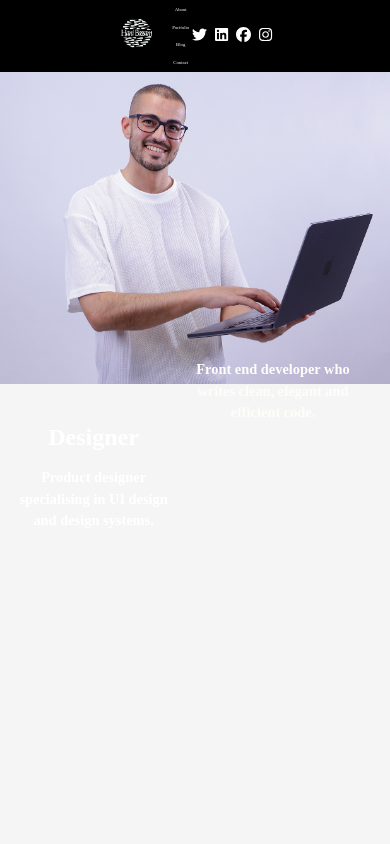
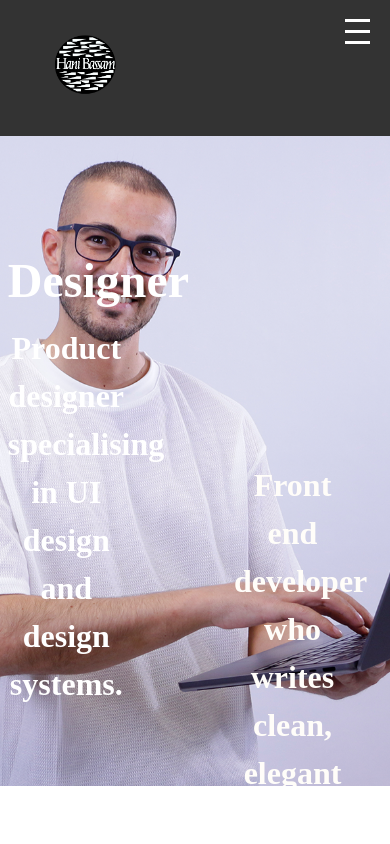
Before and after one commit to HaniBassam/Folie, a React (Vite) app: page / in a window 390 px wide. Shown: the top 844 px of the page. Built offline with nearby package versions, Linux system fonts and the light colour scheme.

Commit message:
rettelser

```diff
--- a/src/components/AboutMe.jsx
+++ b/src/components/AboutMe.jsx
@@ -38,6 +38,5 @@ return (
       </div>
     </section>
   </section>
-
 );
 }
--- a/src/components/Footer.jsx
+++ b/src/components/Footer.jsx
@@ -36,9 +36,7 @@ export default function footer() {
           <li>
             <a href="#portfolio">portfolio</a>
           </li>
-          <li>
-            <a href="#blog">blog</a>
-          </li>
+
           <li>
             <a href="#contact">contact</a>
           </li>
--- a/src/components/Nav.jsx
+++ b/src/components/Nav.jsx
@@ -1,5 +1,5 @@
+import React, { useState } from "react";
 import { FontAwesomeIcon } from "@fortawesome/react-fontawesome";
-
 import {
   faTwitter,
   faFacebook,
@@ -7,9 +7,16 @@ import {
   faInstagram,
 } from "@fortawesome/free-brands-svg-icons";
 
-export default function footer() {
+export default function Nav() {
+  const [isOpen, setIsOpen] = useState(false);
+
+  const toggleMenu = () => {
+    setIsOpen(!isOpen);
+  };
+
   return (
-    <nav>
+    <>
+      <nav className="nav">
         <div className="logo-container">
           <div className="logo">
             <img
@@ -19,7 +26,14 @@ export default function footer() {
             />
           </div>
         </div>
-      <ul className="nav-list">
+
+        <div className="burger-menu" onClick={toggleMenu}>
+          <div className="bar"></div>
+          <div className="bar"></div>
+          <div className="bar"></div>
+        </div>
+
+        <ul className={`nav-list ${isOpen ? "open" : ""}`}>
           <li>
             <a href="#about">About</a>
           </li>
@@ -27,14 +41,16 @@ export default function footer() {
             <a href="#portfolio">Portfolio</a>
           </li>
           <li>
-          <a href="#blog">Blog</a>
-        </li>
-        <li>
             <a href="#contact">Contact</a>
           </li>
         </ul>
+
         <div className="social-links">
-        <a href="https://twitter.com" target="_blank" rel="noopener noreferrer">
+          <a
+            href="https://twitter.com"
+            target="_blank"
+            rel="noopener noreferrer"
+          >
             <FontAwesomeIcon icon={faTwitter} />
           </a>
           <a
@@ -60,5 +76,6 @@ export default function footer() {
           </a>
         </div>
       </nav>
+    </>
   );
 }
--- a/src/index.css
+++ b/src/index.css
@@ -5,67 +5,93 @@
   box-sizing: border-box;
 }
 
-/* Styling for logo */
-.logo-container {
-  display: flex;
-  align-items: center;
-  justify-content: center;
-}
-
-.logo {
-  width: auto; /* Rettet fra 0% */
-  height: auto;
-  text-align: center;
-}
-
-/* Image of logo */
-.logo-img {
-  height: auto;
-  width: 70px;
-}
-
 /* Navigation */
 nav {
   display: flex;
   justify-content: space-between;
   align-items: center;
-  background-color: black;
-  padding: 0rem 1rem; /* Tilføjet en værdi for rem */
+  background-color: rgba(0, 0, 0, 0.8); /* Sort baggrund med gennemsigtighed */
+  padding: 1rem;
+  position: relative;
+  z-index: 10;
 }
 
+.logo-container {
+  display: flex;
+  align-items: center;
+}
+
+.logo-img {
+  height: 100px;
+}
+
+/* Burger-menu styling */
+.burger-menu {
+  display: none;
+  flex-direction: column;
+  cursor: pointer;
+  justify-content: center;
+  align-items: center;
+  z-index: 11;
+  position: absolute;
+  right: 20px;
+  top: 15px;
+}
+
+.burger-menu .bar {
+  width: 25px;
+  height: 3px;
+  background-color: white;
+  margin: 4px 0;
+}
+
+/* Navigation list */
 .nav-list {
   list-style: none;
-  display: flex;
-  gap: 1.4rem;
-  font-size: 1%; /* Rettet fra 6px */
-  transform: scale(0.8); /* Skaler ned til 70% af den oprindelige størrelse */
+  display: none;
+  flex-direction: column;
+  align-items: center;
+  justify-content: center;
+  position: absolute;
+  top: 70px;
+  margin-right: 200px;
+  width: 200px;
+  background-color: rgba(0, 0, 0, 0.9);
+  text-align: center;
+  padding: 1rem 0;
+  z-index: 9;
+  font-size: 14px;
+  gap: 20%;
 }
 
-.nav-list a {
-  color: #ffffff;
-  text-decoration: none;
-  display: inline-block;
+.nav-list.open {
+  display: flex;
 }
 
-.nav-list a:hover {
+.nav-list li {
+  margin: 1rem 0;
+}
+
+.nav-list li a {
+  color: white;
+  font-size: 1.2rem;
+  text-decoration: none;
+  text-align: center;
+}
+
+.nav-list li a:hover {
   color: #ccc;
 }
 
+/* Sociale links */
 .social-links {
-  display: flex;
-  gap: 8px;
-  margin-right: 5%;
-  font-size: 25px;
+  display: none;
 }
 
 .social-links a {
-  color: #ffffff;
-  font-size: 60%;
-  margin-right: 0px;
-}
-
-.social-links a:hover {
-  color: #ccc;
+  color: white;
+  margin-right: 10px;
+  font-size: 20px;
 }
 
 /* Section styling */
@@ -74,42 +100,44 @@ section {
   min-height: 100vh;
 }
 
-@media (min-width: 768px) {
-  section {
-    padding: 4rem 2rem;
-  }
+.container {
+  position: relative;
+  width: 100%;
+  height: 50%;
+  overflow: hidden;
+  z-index: 1;
 }
 
-/* Container to hold the image and text */
-.container {
-  position: relative;
-  width: 100vw;
-  height: 85vh;
+.image-container {
+  width: 100%;
+  height: 650px; /* Juster højden efter behov */
   overflow: hidden;
 }
 
-.aboutme {
-  width: 100vw;
-  height: auto;
+.image-container img {
+  width: 100%;
+  height: 100%;
   object-fit: cover;
-  display: block;
+  object-position: top; /* Juster placeringen (f.eks. "top", "center", eller "bottom") */
 }
 
-/* Common text styles */
+/* Slide-in animation for text */
 .overlay-text {
   position: absolute;
   color: white;
   text-align: center;
   font-weight: bold;
   transition: transform 0.5s ease-out;
+  z-index: 10;
+    top: 50%; /* Juster placeringen så den vises på billedet */
+  width: 100%;
 }
 
 /* Left text (designer) */
 .left-text {
-  top: 0%;
-  left: 4%;
+  top: 18%;
+  left: 2%;
   width: 30%;
-  margin-top: 65px;
   color: #ffffff;
   text-align: center;
   transform: translateX(-100%);
@@ -118,7 +146,7 @@ section {
 
 /* Right text (coder) */
 .right-text {
-  margin-bottom: 10;
+  bottom: 20%;
   right: 10%;
   width: 30%;
   color: #fffdf9;
@@ -141,13 +169,14 @@ section {
 
 /* Text styling */
 .overlay-text h1 {
-  font-size: 2rem;
+  font-size: 3rem;
   margin-bottom: 1rem;
 }
 
 .overlay-text p {
-  font-size: 1rem;
+  font-size: 2rem;
   line-height: 1.5;
+  margin-bottom: 200%;
 }
 
 /* Section title container */
@@ -155,7 +184,7 @@ section {
   display: flex;
   align-items: center;
   justify-content: center;
-  padding-bottom: 45%;
+  padding-bottom: 52%;
 }
 
 /* Line styling */
@@ -172,145 +201,112 @@ section {
   color: #666;
   text-transform: uppercase;
   letter-spacing: 2px;
-  font-size: 10px; /* Rettet fra 2px */
+  font-size: 16px;
 }
 
 /* Footer styling */
 .footer {
   background-color: #e9e9e9;
-  padding: 10px 20px;
+  padding: 20px;
   text-align: center;
   position: relative;
+  bottom: 0;
+  width: 100%;
   border-top: 1px solid #f5f5f5;
+  z-index: 10;
 }
 
-/* Arrow in footer */
-.footer-arrow {
-  position: absolute;
-  top: -13px;
-  left: 50%;
-  transform: translateX(-50%);
-  background-color: #e9e9e9;
-  width: 30px;
-  height: 30px;
-  border-radius: 50%;
-  display: flex;
-  justify-content: center;
-  align-items: center;
-  box-shadow: 0 2px 5px RGB(233, 233, 233);
+.footer p {
+  color: #888;
+  font-size: 14px;
 }
 
-.footer-arrow a svg {
-  width: 25px;
-}
-
-/* Footer content */
-.footer-content {
+/* Footer navigation */
+.footer-nav {
+  list-style: none;
   display: flex;
-  justify-content: space-between;
-  align-items: center;
-  max-width: 1200px;
-  margin: 0 auto;
-  color: #888;
+  justify-content: right;
   gap: 30px;
 }
 
-/* Footer copyright text */
-.footer-content p {
-padding-top: 0.9%;
-  text-align: left;
-  flex: 1;
-  font-size: 1%; /* Standard font-size */
-  display: inline-block;
-}
-
-/* Footer navigation links */
-.footer-nav {
-  list-style: none;
-  padding: 0;
-  display: flex;
-  justify-content: space-between;
-  gap: 10px;
-  flex: 1;
-}
-
 .footer-nav li {
-  display: inline-block;
+  display: inline;
 }
 
 .footer-nav li a {
   color: #888;
   text-decoration: none;
-  text-align: center;
-  font-size: 5px; /* Rettet fra 10px */
-  display: inline-block;
+  font-size: 14px;
 }
 
 .footer-nav li a:hover {
-  color: #cc3535;
-  text-decoration: underline;
+  color: #000;
 }
 
-/* Responsive styling for mobile */
-@media (min-width: 768px) {
-  .footer-content {
+.footer-arrow {
+  position: absolute;
+  top: -20px; /* Juster værdien for at få den ønskede position */
+  left: 50%;
+  transform: translateX(-50%); /* Denne linje centrerer elementet vandret */
+  background-color: #e9e9e9;
+  width: 50px; /* Gør den større */
+  height: 50px; /* Gør den større */
+  border-radius: 50%;
+  display: flex;
+  justify-content: center;
+  align-items: center;
+  box-shadow: 0 2px 5px rgba(233, 233, 233, 1);
+}
+
+.footer-arrow a svg {
+  width: 30px; /* Gør pilen større */
+}
+
+
+/* Responsive styles */
+@media (max-width: 768px) {
+  .burger-menu {
+    display: flex;
+  }
+
+  .nav-list {
     flex-direction: column;
-    text-align: center;
+    align-items: center;
+    justify-content: center;
+    width: 100%;
+    right: 0;
+    background-color: rgba(0, 0, 0, 0.8);
+  }
+
+  .nav-list li a {
+    font-size: 1.2rem;
   }
 
   .footer-nav {
-    flex-direction: row;
+    flex-direction: column;
     gap: 10px;
+  }
+
+  .footer-nav li {
+    display: block;
   }
 }
 
-/* Responsive styling for overlay text */
-@media (max-width: 768px) {
-  .overlay-text {
-    top: 40%;
+@media (min-width: 769px) {
+  .burger-menu {
+    display: none;
+  }
+  .nav-list {
+    display: flex;
+    position: static;
+    flex-direction: row;
+    justify-content: space-between;
+    width: auto;
+    background: none;
+    font-size: 16px;
   }
 
-  .left-text,
-  .right-text {
-    width: 40%;
-  }
-
-  .overlay-text h1 {
-    font-size: 1.5rem;
-  }
-
-  .overlay-text p {
-    font-size: 0.9rem;
+  .social-links {
+    display: flex;
   }
 }
-
-/* Section specific styling */
-#about {
-  background-color: #f5f5f5;
-}
-
-#portfolio {
-  background-color: #fff;
-}
-
-#blog {
-  background-color: #e0e0e0;
-}
-
-#contact {
-  background-color: #f5f5f5;
-}
-
-/* Responsive styling for smaller screens */
-@media (max-width: 430px) {
-  .nav-list {
-    flex-direction: column;
-    text-align: center;
-    gap: 1rem;
-    margin-left: 0;
-  }
-
-  nav {
-    justify-content: center;
-  }
-}
```
Also changed, not shown: 1 other file (tests, documents, lock files or other folders). Lines whose indentation alone changed are shown as unchanged.
